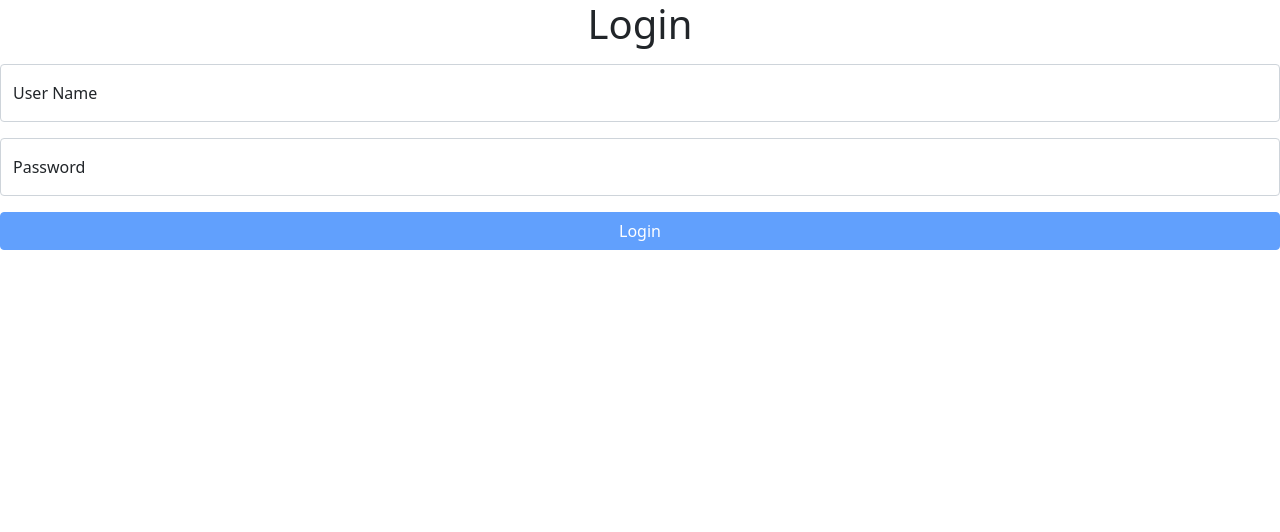
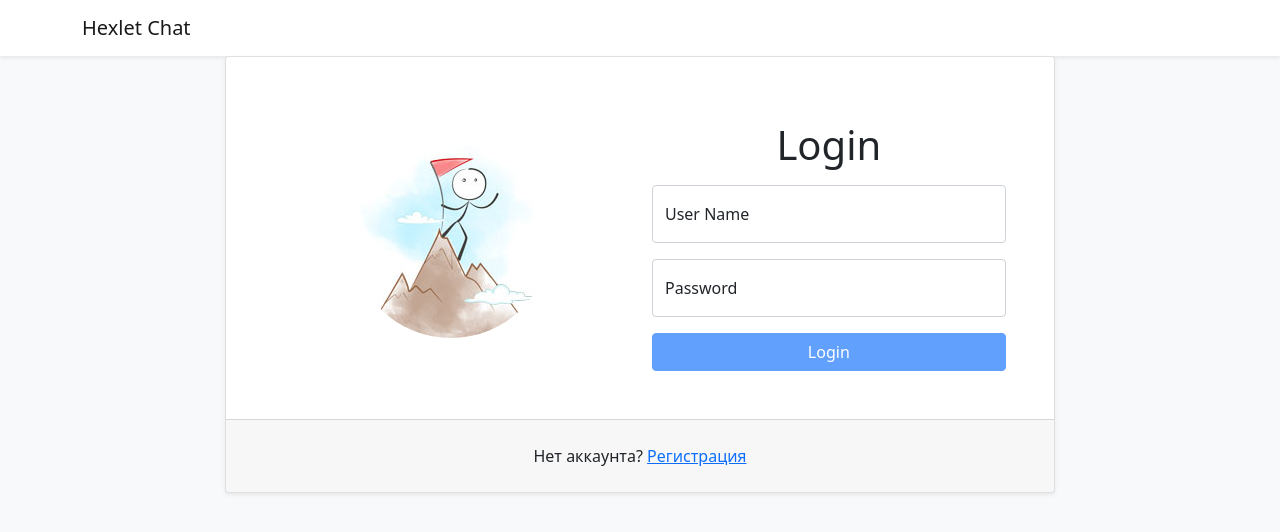
Before and after one commit to FFire/frontend-project-lvl4, a React (Create React App) app: page /login in a window 1280 px wide. Shown: the top 532 px of the page. Built offline with nearby package versions, Linux system fonts and the light colour scheme.

Commit message:
login form maket

```diff
--- a/public/index.html
+++ b/public/index.html
@@ -1,19 +1,16 @@
 <!DOCTYPE html>
 <html lang="en">
+
 <head>
   <meta charset="utf-8" />
   <link rel="icon" href="%PUBLIC_URL%/favicon.ico" />
   <meta name="viewport" content="width=device-width, initial-scale=1" />
-    <meta name="theme-color" content="#000000" />
-    <meta
-      name="Hexlet frontend level 4 project"
-      content="Hexlet frontend level 4 project"
-    />
   <title>Slack</title>
 </head>
-  <body>
+
+<body class="h-100 bg-light">
   <noscript>You need to enable JavaScript to run this app.</noscript>
-    <div id="root"></div>
+  <div class="h-100" id="root"></div>
   <!--
       This HTML file is a template.
       If you open it directly in the browser, you will see an empty page.
@@ -25,4 +22,5 @@
       To create a production bundle, use `npm run build` or `yarn build`.
     -->
 </body>
+
 </html>
--- a/src/components/LoginForm.jsx
+++ b/src/components/LoginForm.jsx
@@ -49,7 +49,7 @@ const TextInput = ({ label, ...props }) => {
 export const LoginForm = () => (
   <Formik initialValues={initialValues} validationSchema={validationSchema} onSubmit={onSubmit}>
     {({ isValid, dirty }) => (
-      <Form className="mb-3" noValidate>
+      <Form className="col-12 col-md-6 mt-3 mt-mb-0" noValidate>
         <h1 className="text-center mb-3">Login</h1>
 
         <TextInput required name="username" type="text" label="User Name" placeholder="User Name" />
--- a/src/pages/LoginPage.jsx
+++ b/src/pages/LoginPage.jsx
@@ -1,7 +1,39 @@
 import { LoginForm } from "../components/LoginForm.jsx";
+import logo from "../assets/Login.jpeg";
 
 export const LoginPage = (props) => (
-  <>
-    <LoginForm />
-  </>
+  <div class="h-100">
+    <div class="h-100" id="chat">
+      <div class="d-flex flex-column h-100">
+        <nav class="shadow-sm navbar navbar-expand-lg navbar-light bg-white">
+          <div class="container">
+            <a class="navbar-brand" href="/">
+              Hexlet Chat
+            </a>
+          </div>
+        </nav>
+        <div class="container-fluid h-100">
+          <div class="row justify-content-center align-content-center h-100">
+            <div class="col-sm-11 col-md-10 col-lg-9 col-xl-8 col-xxl-7">
+              <div class="card shadow-sm">
+                <div class="card-body row p-5">
+                  <div class="col-12 col-md-6 d-flex align-items-center justify-content-center">
+                    <img src={logo} className="rounded-circle" alt="login" />
+                  </div>
+
+                  <LoginForm />
+                </div>
+                <div class="card-footer p-4">
+                  <div class="text-center">
+                    <span>Нет аккаунта?</span> <a href="/signup">Регистрация</a>
+                  </div>
+                </div>
+              </div>
+            </div>
+          </div>
+        </div>
+      </div>
+      <div class="Toastify"></div>
+    </div>
+  </div>
 );
```
Also changed, not shown: src/assets/Login.jpeg (added), src/assets/Signup.jpg (added). Lines whose indentation alone changed are shown as unchanged.
